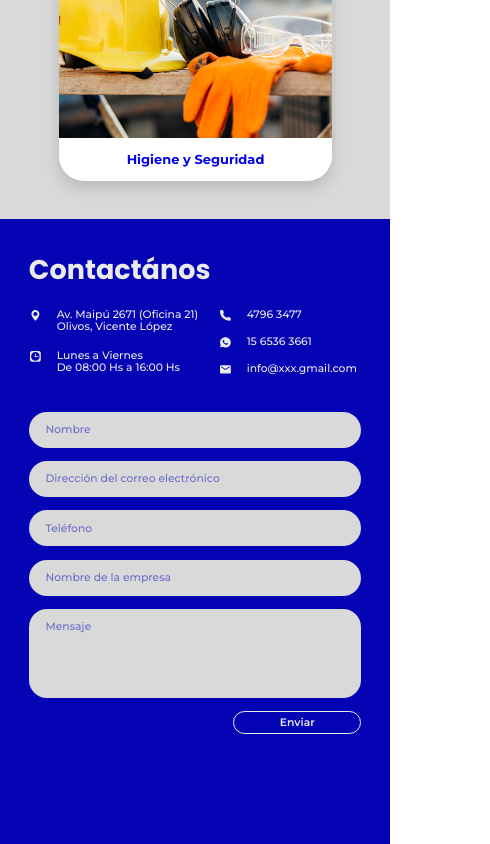
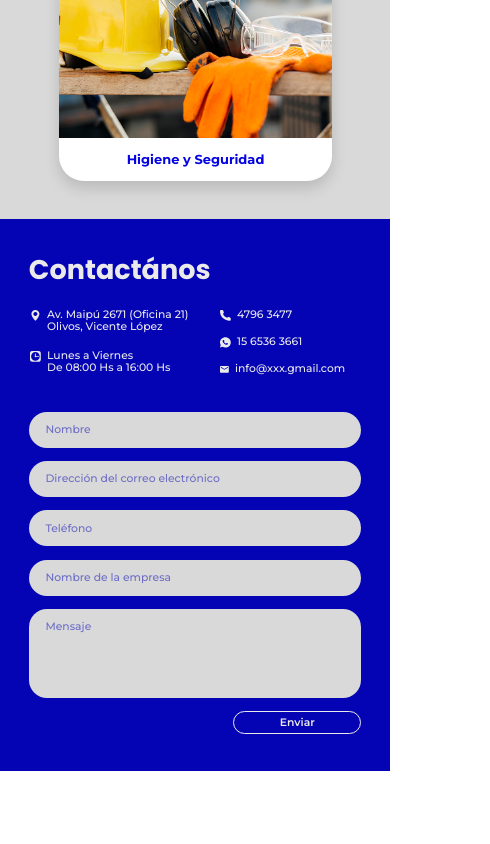
Before and after one commit to Gianva23/Estudio_PIMSI, a React (Create React App) app: page / in a window 390 px wide. Shown: the part 2065-2909 px from the top of the page, 490 px wide, since content can reach past the window. After the commit the page ends 2836 px from the top, so only its background shows below. Built offline with nearby package versions, Linux system fonts and the light colour scheme.

Commit message:
solucion error responsive footer

```diff
--- a/src/sections/Footer/Footer.css
+++ b/src/sections/Footer/Footer.css
@@ -116,6 +116,9 @@
 }
 /*----- Proporciones de 1080px -----*/
 @media (max-width: 900px){
+    .footer{
+        min-height: 57.87vw;
+}
     .flex-footer-top{
         padding: 9.44vw 0 6.75vw 7.4vw;
     }
@@ -143,6 +146,10 @@
         width: 2.77vw;
         height: 2.77vw;
         padding: 1px;
+    }
+    .contact-detail{
+        gap: 1.38vw;
+        min-width: 25.09vw;
     }
 }
 a:visited,
```
Also changed, not shown: 6 other files (tests, documents, lock files or other folders).
